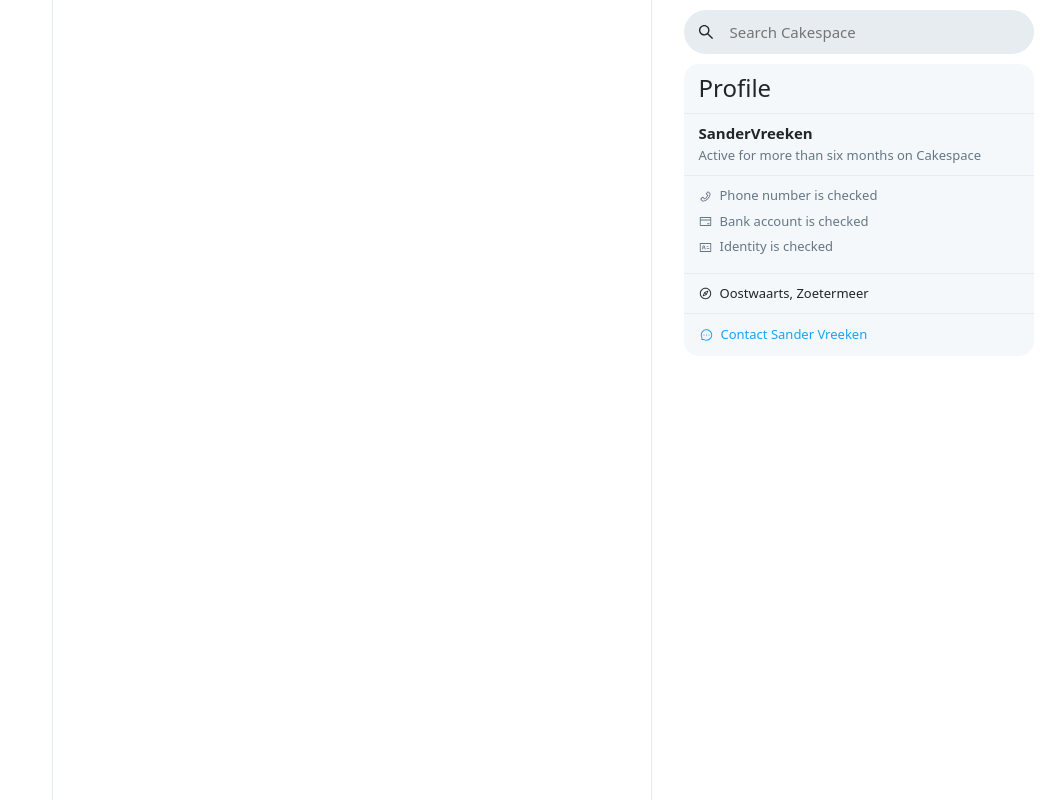
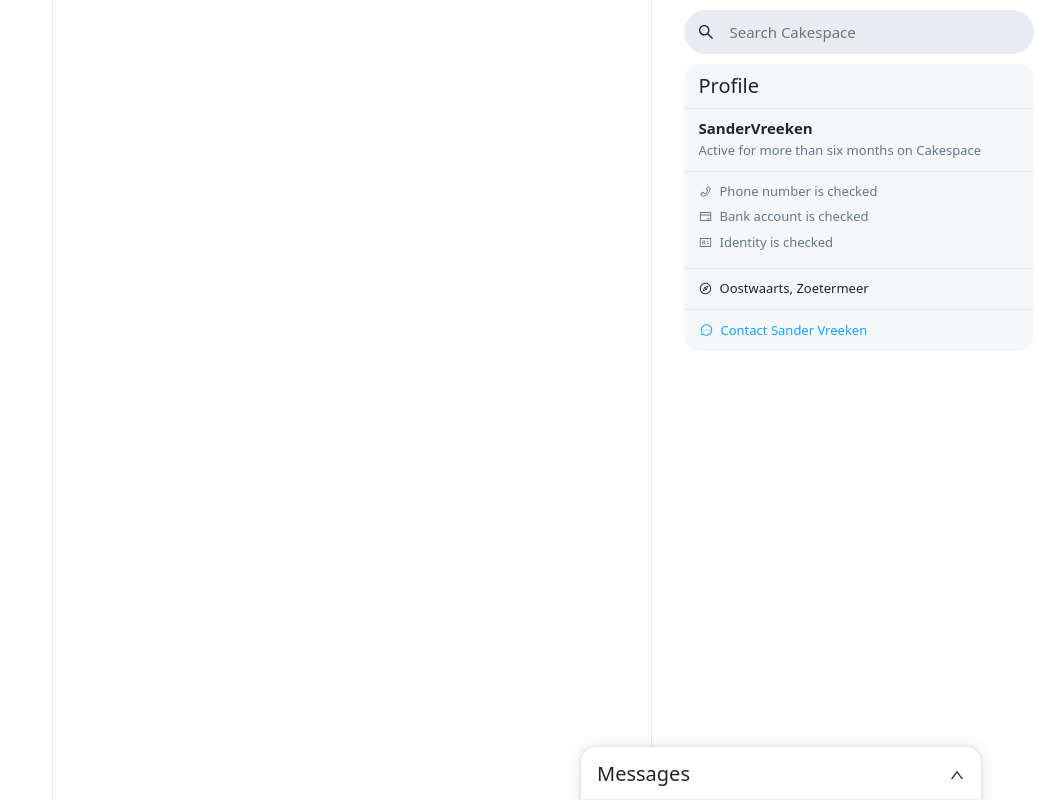
Before and after one commit to SanderVreeken/Newco-Cakespace, a React (Create React App) app: page / in a window 1280 px wide. Shown: the whole page, without its empty margins (235-1280 px from the left). Built offline with nearby package versions, Linux system fonts and the light colour scheme.

Commit message:
Created the Messages component and worked out the animation with state.

```diff
--- a/src/App.css
+++ b/src/App.css
@@ -31,6 +31,28 @@ h1, h2, h3, h4, h5, h6, p {
   justify-content: space-between;
   height: 100%;
   width: fit-content;
+}
+
+.messenger {
+  background-color: white;
+  border-radius: 15px 15px 0px 0px;
+  /* bottom: 0; */
+  box-shadow: rgba(101, 119, 134, 0.2) 0px 0px 15px, rgba(101, 119, 134, 0.15) 0px 0px 3px 1px;
+  height: 530px;
+  margin-right: 64px;
+  right: 0;
+  position: fixed;
+  width: 400px;
+  z-index: 2;
+}
+
+.messenger__header {
+  align-items: center;
+  border-bottom: 1px solid var(--main-border-color);
+  display: flex;
+  height: 53px;
+  justify-content: space-between;
+  padding: 10px 15px;
 }
 
 .navbar {
--- a/src/App.js
+++ b/src/App.js
@@ -4,6 +4,7 @@ import 'bootstrap/dist/css/bootstrap.min.css'
 import './App.css'
 
 import Main from './components/Main'
+import Messenger from './components/Messenger'
 import NavBar from './components/NavBar'
 
 function App() {
@@ -11,6 +12,8 @@ function App() {
     <div className='application'>
       <NavBar />
       <Main />
+
+      <Messenger />
     </div>
   )
 }
--- /dev/null
+++ b/src/components/Messenger.js
@@ -0,0 +1,23 @@
+import React, { useState } from 'react'
+
+import { AiOutlineDown, AiOutlineUp } from 'react-icons/ai'
+
+const Messenger = () => {
+  const [isActive, setIsActive] = useState(false)
+
+  return (
+    <div className='messenger' style={{
+      // Using state to animate the visibility of the component.
+      bottom: isActive ? 0 : -477
+    }}>
+      <div className='btn messenger__header' onClick={() => setIsActive(!isActive)}>
+        <h5 className='messenger__title'>Messages</h5>
+        <div className='messenger__icon'>
+          {isActive ? <AiOutlineDown /> : <AiOutlineUp />}
+        </div>
+      </div>
+    </div>
+  )
+}
+
+export default Messenger
--- a/src/components/Owner.js
+++ b/src/components/Owner.js
@@ -7,7 +7,7 @@ const Owner = () => {
     return (
         <div className='owner'>
             <div className='owner__header'>
-                <h4 className='owner__title'>Profile</h4>
+                <h5 className='owner__title'>Profile</h5>
             </div>
             <div className='owner__main'>
                 <h5 className='owner__name'>SanderVreeken</h5>
```
